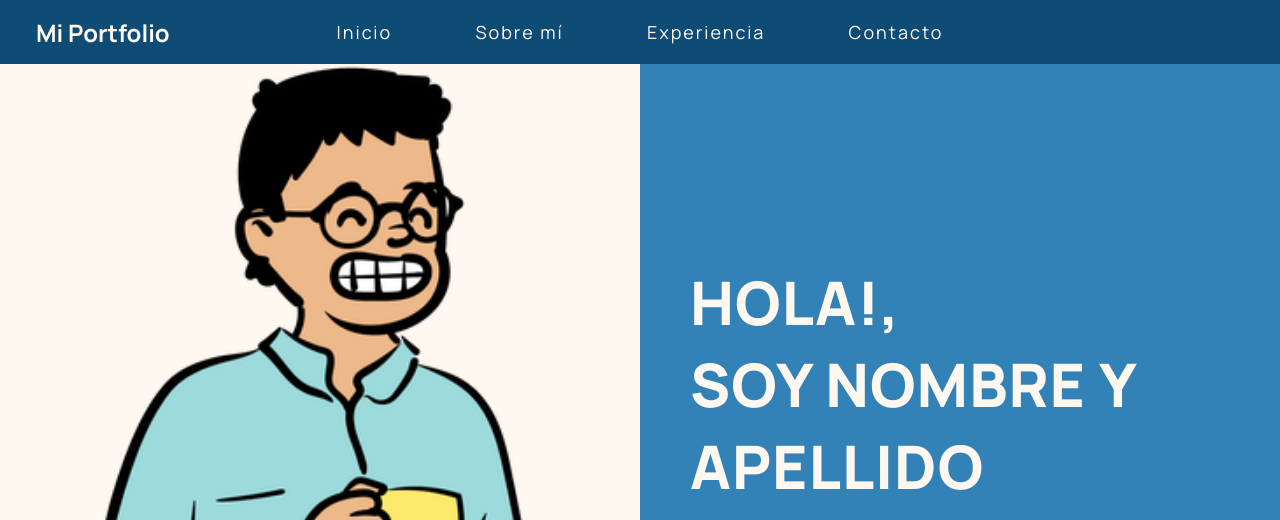
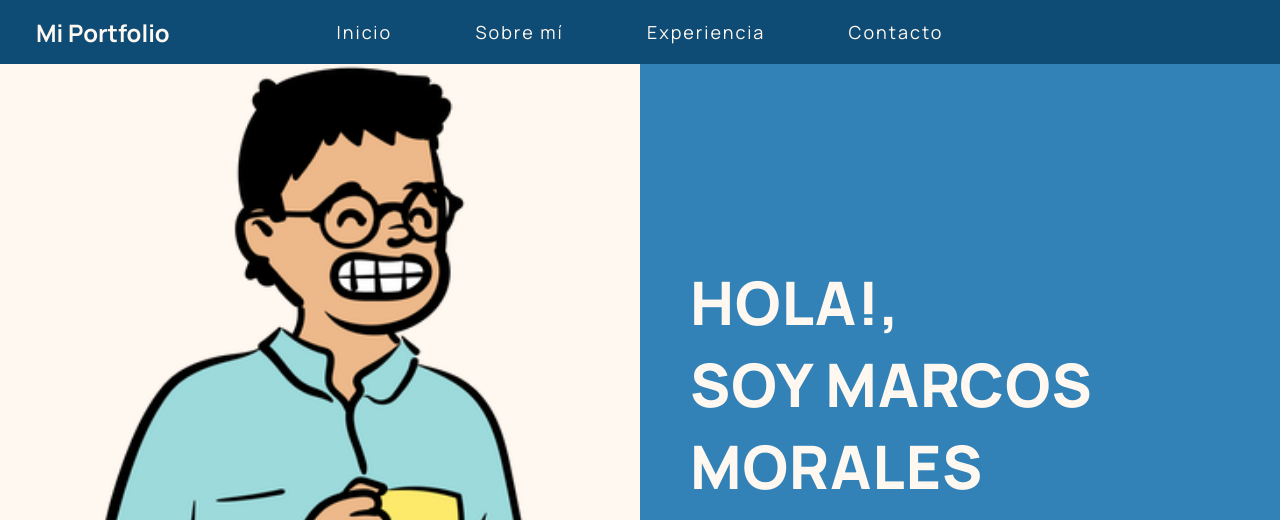
Before and after one commit to marcos198437/portfolio-template, a plain HTML site: page index.html in a window 1280 px wide. Shown: the top 520 px of the page. Drawn offline with nearby package versions, Linux system fonts and the light colour scheme.

Commit message:
first commit

```diff
--- a/index.html
+++ b/index.html
@@ -38,7 +38,7 @@
     </div>
     <div class="half-section text-section">
       <div class="introduction">
-        <h1 class="title">Hola!, <br> Soy Nombre y Apellido </h1>
+        <h1 class="title">Hola!, <br> Soy Marcos Morales </h1>
         <ul class="socials">
           <li><a class="socials-icon" href=""><i class="bi bi-github"></i></a></li>
           <li><a class="socials-icon" href=""><i class="bi bi-linkedin"></i></a></li>
@@ -53,6 +53,7 @@
     </div>
   </section>
 
+  <div></div>
   <section id="about" class="content">
     <aside class="half-section text-section">
       <p>
@@ -137,7 +138,7 @@
     </div>
       <div class="footer-section-container">
         <p>
-          &copy; 2022 - <a class="footer-link" href="https://www.linkedin.com">Nombre y Apellido</a>
+          &copy; 2022 - <a class="footer-link" href="https://www.linkedin.com">Marcos Morales</a>
         </p>
       </div>
   </footer>
```
